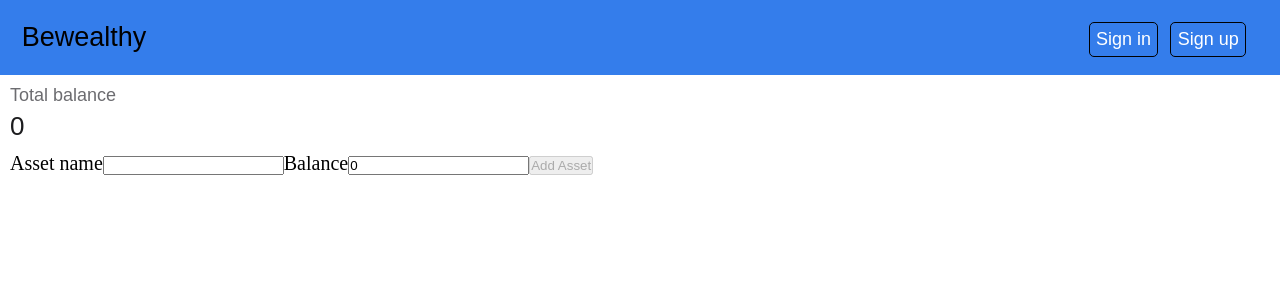
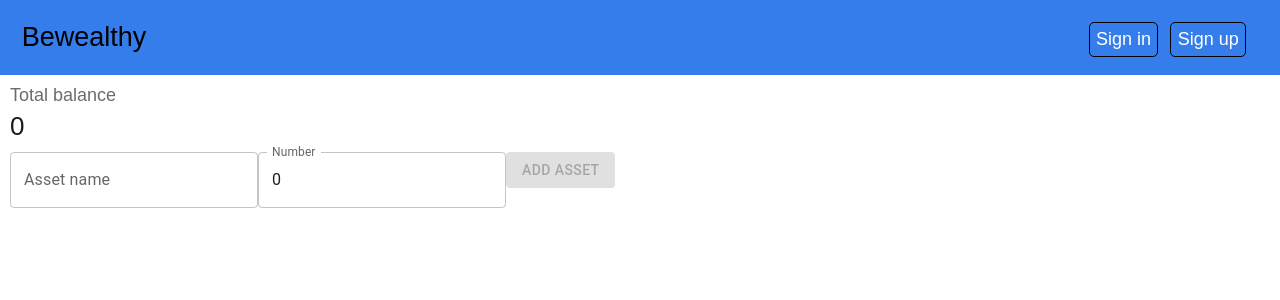
Before and after one commit to annchernivchan/bewealthy, a React (Vite) app: page / in a window 1280 px wide. Shown: the top 300 px of the page. Built offline with nearby package versions, Linux system fonts and the light colour scheme.

Commit message:
Use material ui components

```diff
--- a/src/components/AddAsset.tsx
+++ b/src/components/AddAsset.tsx
@@ -1,6 +1,8 @@
 import { useState } from 'react';
 import { Asset } from './Content';
 import * as React from 'react';
+import Button from '@mui/material/Button';
+import TextField from '@mui/material/TextField';
 
 type AddAssetProps = { onAdd: (asset: Asset) => void };
 
@@ -12,37 +14,48 @@ const AddAsset: React.FC<AddAssetProps> = ({ onAdd }) => {
     <section>
       <div style={{ display: 'flex', alignItems: 'flex-start', gap: '16px' }}>
         <div>
-          <label htmlFor={'asset_name'}>Asset name</label>
-          <input
-            id={'asset_name'}
-            type={'text'}
+          <TextField
+            onChange={event => setAssetName(event.target.value)}
             value={assetName}
-            onChange={(event) => setAssetName(event.target.value)}
+            id="asset_name"
+            label="Asset name"
+            variant="outlined"
           />
-          <label htmlFor={'asset_balance'}>Balance</label>
-          <input
-            min="0"
-            id={'asset_balance'}
-            type={'number'}
+          <TextField
+            id="asset_balance"
+            label="Number"
+            type="number"
             value={assetBalance}
-            onChange={(event) => {
+            onChange={event => {
               setAssetBalance(parseInt(event.target.value));
             }}
+            slotProps={{
+              inputLabel: {
+                shrink: true,
+              },
+              input: {
+                inputProps: {
+                  min: 0,
+                },
+              },
+            }}
           />
-          <button
+          <Button
+            variant="contained"
+            color="success"
             disabled={assetName === '' || assetBalance < 0}
             onClick={() => {
               onAdd({
                 name: assetName,
                 balance: assetBalance,
-                id: Math.random().toString(36).substring(2, 10)
+                id: Math.random().toString(36).substring(2, 10),
               });
               setAssetName('');
               setAssetBalance(0);
             }}
           >
             Add Asset
-          </button>
+          </Button>
         </div>
       </div>
     </section>
--- a/src/components/Assets.tsx
+++ b/src/components/Assets.tsx
@@ -1,3 +1,4 @@
+import Button from '@mui/material/Button';
 import { Asset } from './Content';
 import * as React from 'react';
 
@@ -6,12 +7,18 @@ type AssetsProps = { assets: Asset[]; onDelete: (id: string) => void };
 const Assets: React.FC<AssetsProps> = ({ assets, onDelete }) => {
   return (
     <div>
-      {assets.map((asset) => (
+      {assets.map(asset => (
         <div key={asset.id}>
           asset: {asset.name}
           <br /> balance: {asset.balance}
           <br />
-          <button onClick={() => onDelete(asset.id)}>Delete</button>
+          <Button
+            onClick={() => onDelete(asset.id)}
+            variant="outlined"
+            color="error"
+          >
+            Delete
+          </Button>
         </div>
       ))}
     </div>
```
Also changed, not shown: 1 other file (tests, documents, lock files or other folders).
